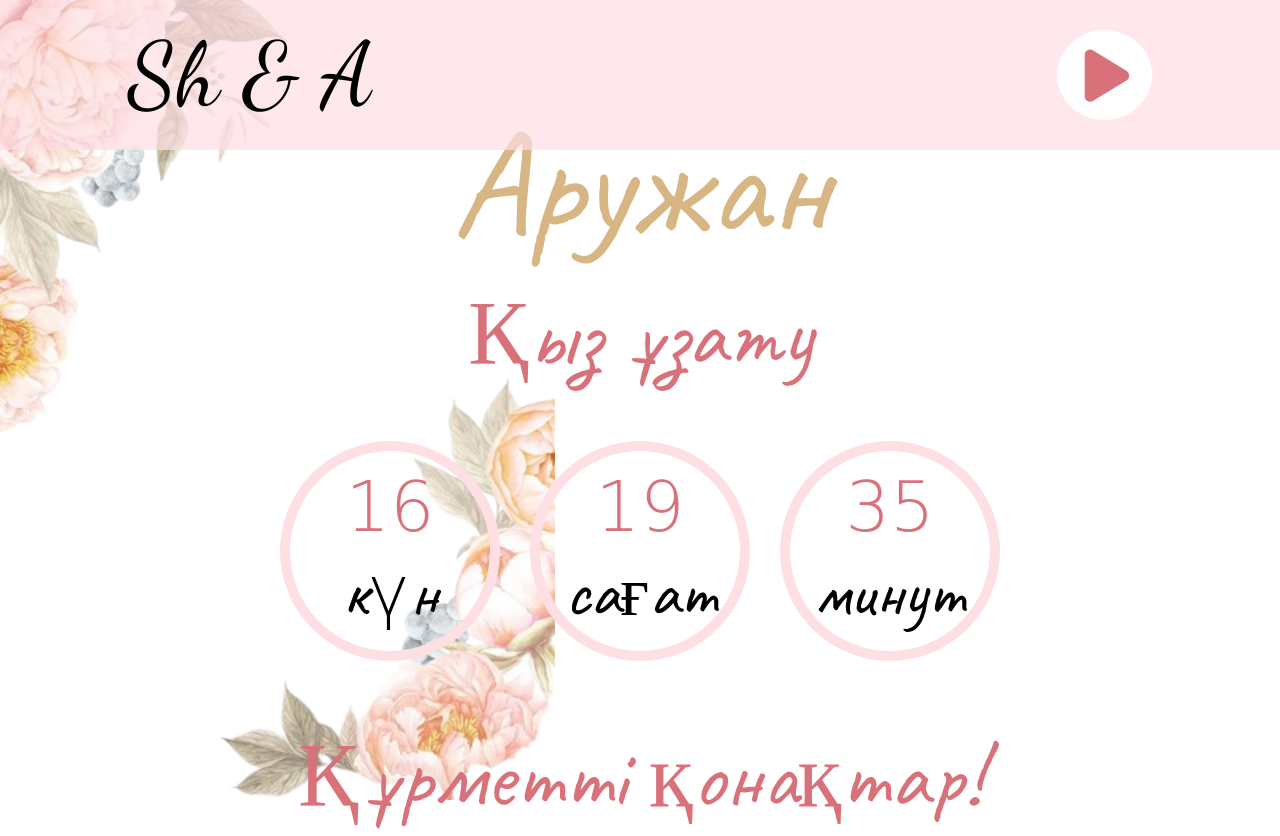
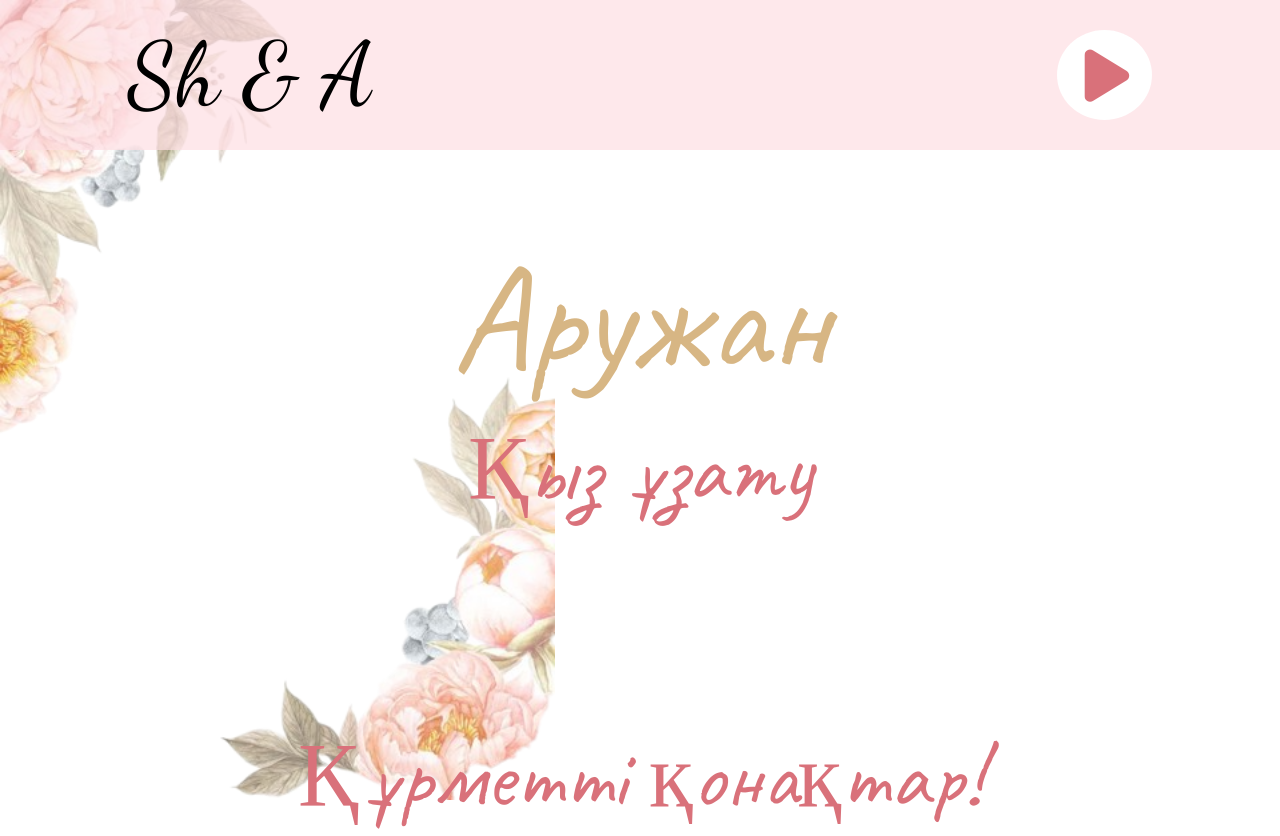
Before and after one commit to AyabekA/aruzhan-qyzuzatu, a plain HTML site: page index.html in a window 1280 px wide. Shown: the top 836 px of the page. Drawn offline with Linux system fonts and the light colour scheme.

Commit message:
Update index.html

```diff
--- a/index.html
+++ b/index.html
@@ -34,7 +34,7 @@
                     Қыз ұзату
                 </div>
 
-                <div class="timer">
+<!--                 <div class="timer">
                     <div class="days">
                         <p id="days"></p>
                         <span class="sub-timer">күн</span>
@@ -47,7 +47,7 @@
                         <p id="minutes"></p>
                         <span class="sub-timer">минут</span>
                     </div>
-                </div>
+                </div> -->
             </div>
             <div class="second-section">
                 <div class="title">
@@ -136,32 +136,32 @@
             playIcon.classList.add("fa-play");
         }
     }
-    // Function to update the timer
-    function updateTimer() {
-        const targetDate = new Date("August 4, 2023 00:00:00");
+    // // Function to update the timer
+    // function updateTimer() {
+    //     const targetDate = new Date("August 4, 2023 00:00:00");
 
-        // Get the current date and time
-        const currentDate = new Date();
+    //     // Get the current date and time
+    //     const currentDate = new Date();
 
-        // Calculate the remaining time in milliseconds
-        const remainingTime = targetDate.getTime() - currentDate.getTime();
+    //     // Calculate the remaining time in milliseconds
+    //     const remainingTime = targetDate.getTime() - currentDate.getTime();
 
-        // Calculate the remaining days
-        const days = Math.floor(remainingTime / (1000 * 60 * 60 * 24));
-        const hours = Math.floor((remainingTime % (1000 * 60 * 60 * 24)) / (1000 * 60 * 60));
-        const minutes = Math.floor((remainingTime % (1000 * 60 * 60)) / (1000 * 60));
+    //     // Calculate the remaining days
+    //     const days = Math.floor(remainingTime / (1000 * 60 * 60 * 24));
+    //     const hours = Math.floor((remainingTime % (1000 * 60 * 60 * 24)) / (1000 * 60 * 60));
+    //     const minutes = Math.floor((remainingTime % (1000 * 60 * 60)) / (1000 * 60));
 
-        // Update the timer element
-        document.getElementById('days').textContent = `${days}`;
-        document.getElementById('hours').textContent = `${hours}`;
-        document.getElementById('minutes').textContent = `${minutes}`;
-    }
+    //     // Update the timer element
+    //     document.getElementById('days').textContent = `${days}`;
+    //     document.getElementById('hours').textContent = `${hours}`;
+    //     document.getElementById('minutes').textContent = `${minutes}`;
+    // }
 
-    // Call the updateTimer function initially
-    updateTimer();
+    // // Call the updateTimer function initially
+    // updateTimer();
 
-    // Update the timer every second
-    setInterval(updateTimer, 1000);
+    // // Update the timer every second
+    // setInterval(updateTimer, 1000);
 
     function createCalendar() {
         const calendarBody = document.getElementById('calendar-body');
```
